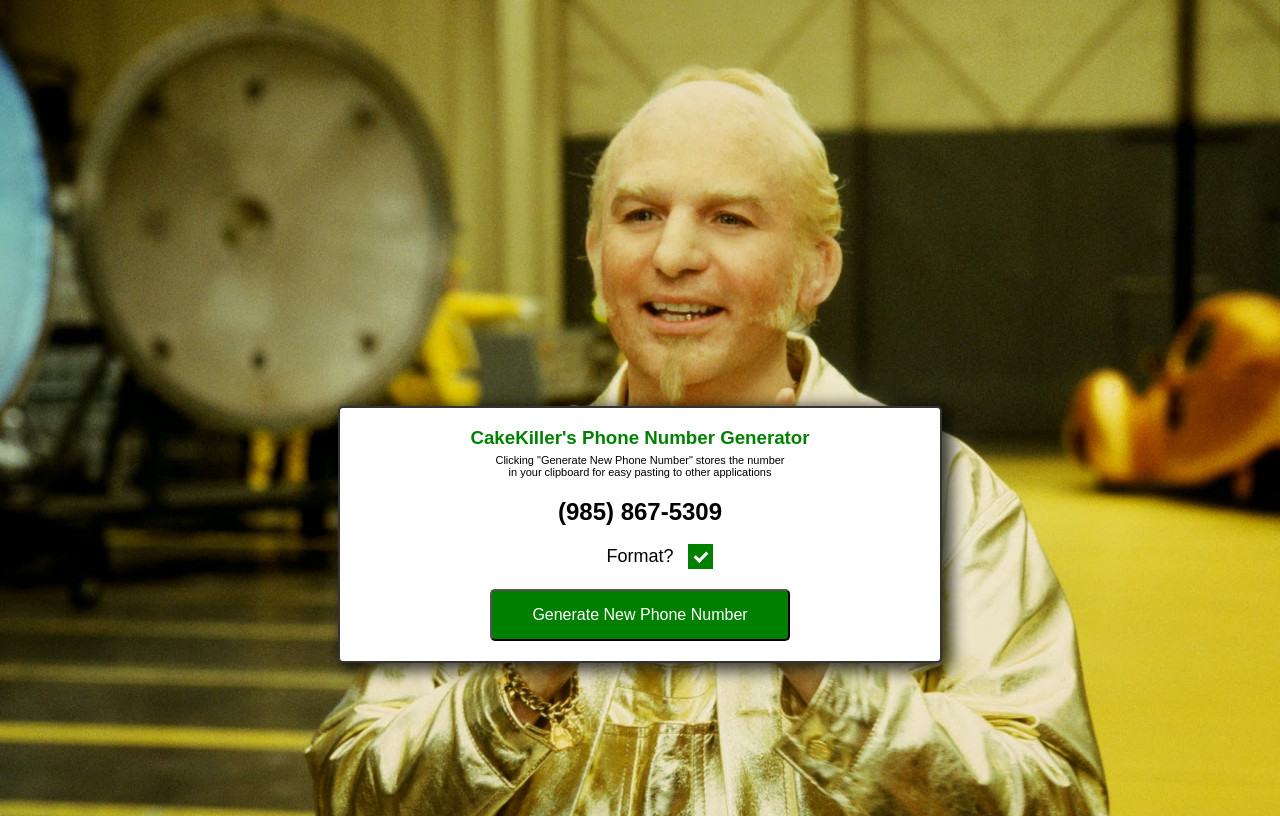
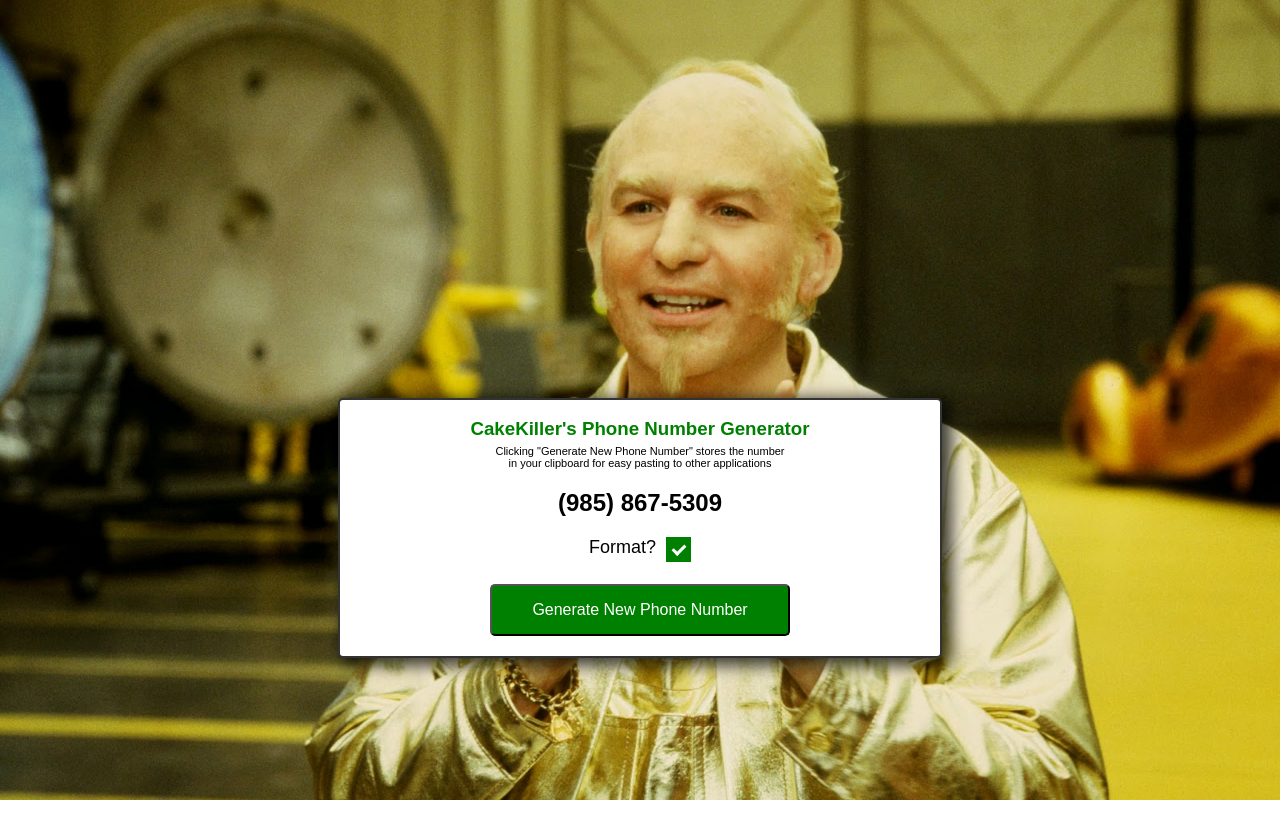
Before and after one commit to jaymascarenas/fake-phone-number-generator, a React app: page / in a window 1280 px wide. Built offline with nearby package versions, Linux system fonts and the light colour scheme.

Commit message:
move checkmark to flexbox

```diff
--- a/src/styles.css
+++ b/src/styles.css
@@ -5,6 +5,8 @@ body {
   align-items: center;
   background: url(goldmember.jpg) no-repeat 50% / cover;
   min-height: 100vh;
+  margin: 0;
+  padding: 0;
 }
 
 #root {
@@ -64,14 +66,11 @@ body {
 
 /* Customize the label (the container) */
 .checkbox-container {
-  display: block;
-  position: relative;
+  display: flex;
+  justify-content: center;
   margin-bottom: 22px;
   cursor: pointer;
   font-size: 18px;
-  -webkit-user-select: none;
-  -moz-user-select: none;
-  -ms-user-select: none;
   user-select: none;
   outline: none;
 }
@@ -87,9 +86,8 @@ body {
 
 /* Create a custom checkbox */
 .checkmark {
-  position: absolute;
-  bottom: -2px;
-  left: 58%;
+  position: relative;
+  margin-left: 10px;
   height: 25px;
   width: 25px;
   background-color: #eee;
@@ -129,3 +127,9 @@ body {
   -ms-transform: rotate(45deg);
   transform: rotate(45deg);
 }
+
+@media(max-width:321px) {
+  .container h2 {
+    font-size: 20px;
+  }
+}
```
